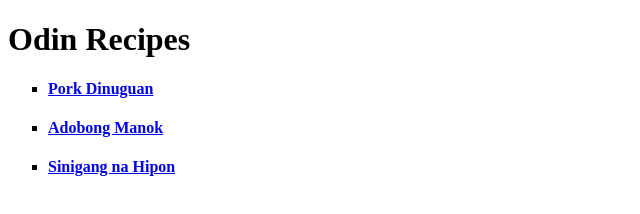
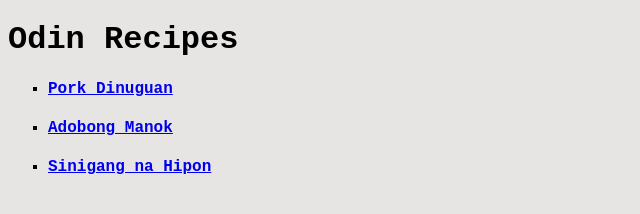
Before and after one commit to xamdp/odin-recipes, a plain HTML site: page index.html in a window 1280 px wide. Shown: the whole page, without its empty margins (0-640 px from the left). Drawn offline with Linux system fonts and the light colour scheme.

Commit message:
Add initial style for index.html
Added style.css, removed the inline CSS in the index.html

```diff
--- a/index.html
+++ b/index.html
@@ -4,10 +4,11 @@
 		<meta charset="UTF-8">
 		<meta name="viewport" content="width=device-width, initial-scale=1.0">
 		<title>Odin Recipes</title>
+		<link rel="stylesheet" href="style.css">
 	</head>
 	<body>
-		<h1>Odin Recipes</h1>
-		<ul style="list-style-type:square">
+		<h1 class="home-title">Odin Recipes</h1>
+		<ul class="ul-square">
 			<li><h4><a href="./recipes/pork-dinuguan.html" rel="noreferrer" target="_blank">Pork Dinuguan</a><h4></li>
 			<li><h4><a href="./recipes/adobo.html" rel="noreferrer" target="_blank">Adobong Manok</a><h4></li>
 			<li><h4><a href="./recipes/sinigang-na-hipon.html" rel="noreferrer" target="_blank">Sinigang na Hipon</a><h4></li>
--- /dev/null
+++ b/style.css
@@ -0,0 +1,11 @@
+body {
+	font-family: 'Courier New', Courier, monospace;
+	background-color: #E7E5E4;
+}
+
+.home-title {
+	font-weight: bold;
+}
+.ul-square {
+	list-style-type: square;
+}
```
